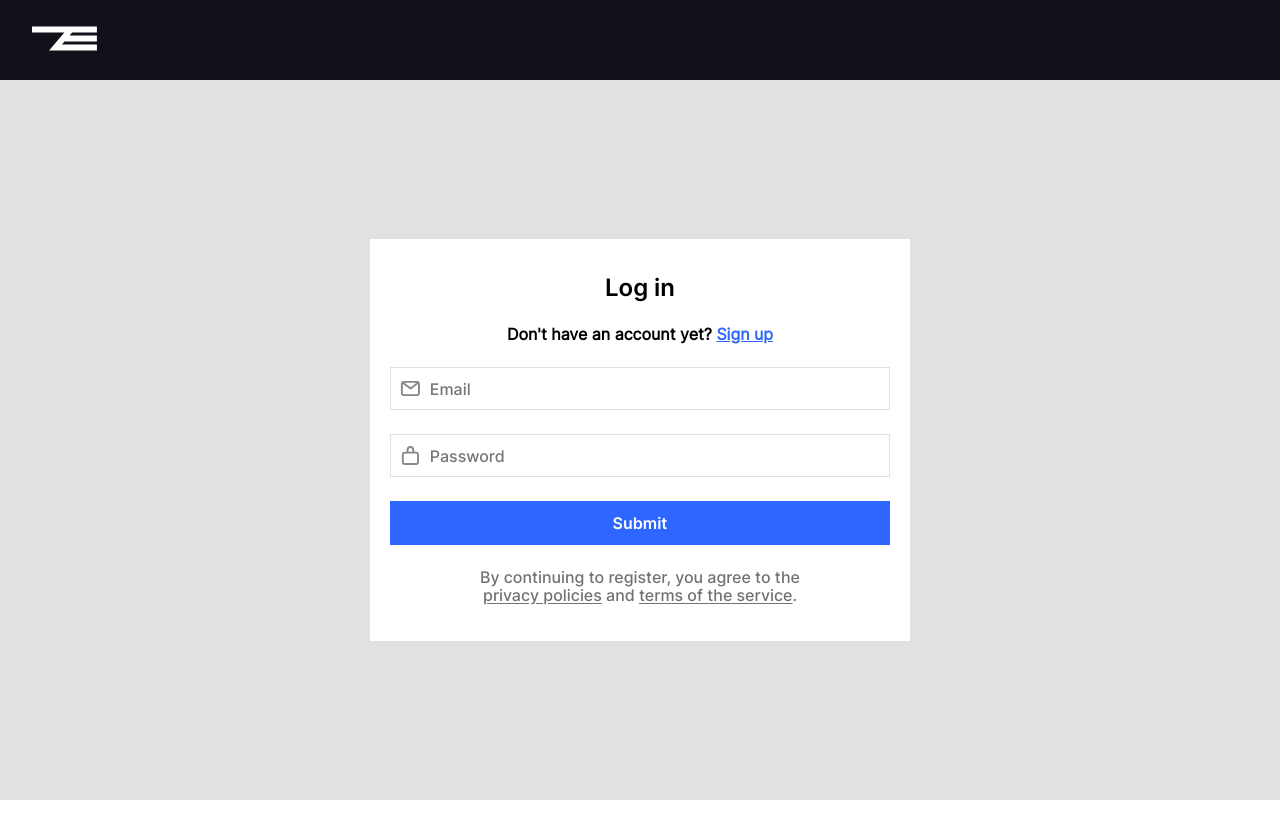
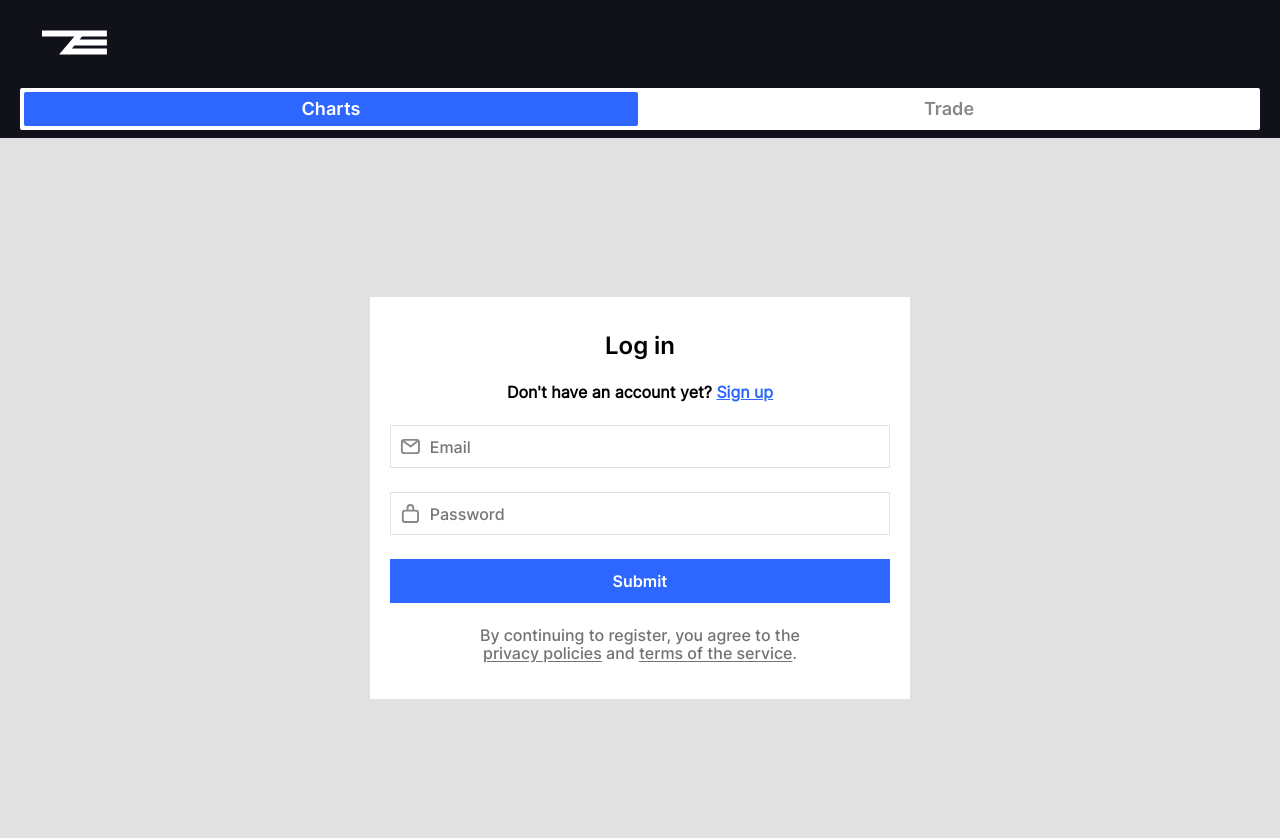
Before and after one commit to Elvinsky/currency-exchange, a Vue app: page /login in a window 1280 px wide. Shown: the top 838 px of the page. Before the commit the page ends 800 px from the top, so only its background shows below. Built offline with nearby package versions, Linux system fonts and the light colour scheme.

Commit message:
feat: [FCE-000] adapted header

```diff
--- /dev/null
+++ b/src/assets/icons/Adaptive/AdaptiveDepositIcon.vue
@@ -0,0 +1,22 @@
+<template>
+  <svg
+    width="17"
+    height="16"
+    viewBox="0 0 17 16"
+    fill="none"
+    xmlns="http://www.w3.org/2000/svg"
+  >
+    <path
+      fill-rule="evenodd"
+      clip-rule="evenodd"
+      d="M0.879676 4.71264L1.01482 5.29584C0.403401 5.69947 0 6.3927 0 7.18015V13.7438C0 14.9898 1.01015 16 2.25624 16H13.7426C14.9886 16 15.9988 14.9898 15.9988 13.7438V12.5131C15.9988 12.1732 15.7233 11.8977 15.3835 11.8977C15.0436 11.8977 14.7681 12.1732 14.7681 12.5131V13.7438C14.7681 14.3102 14.309 14.7693 13.7426 14.7693H2.25624C1.68984 14.7693 1.23068 14.3102 1.23068 13.7438V7.18015C1.23068 6.61374 1.68984 6.15458 2.25624 6.15458H13.7426C14.309 6.15458 14.7681 6.61375 14.7681 7.18015V8.41083C14.7681 8.75067 15.0436 9.02616 15.3835 9.02616C15.7233 9.02616 15.9988 8.75067 15.9988 8.41083V7.18015C15.9988 5.93406 14.9886 4.92391 13.7426 4.92391H13.3883L12.4688 1.65251C12.2002 0.522821 11.1038 -0.239451 9.95539 0.0688526L9.95421 0.0691697L2.3788 2.07851L2.37667 2.07908C1.2436 2.38397 0.620257 3.58687 0.879676 4.71264ZM11.2732 1.94422C11.1482 1.40207 10.6752 1.14961 10.274 1.25757L10.2719 1.25814L2.69646 3.26749L2.69556 3.26773C2.27385 3.38179 1.95109 3.88087 2.07868 4.43525L2.19213 4.9248C2.21343 4.92421 2.2348 4.92391 2.25624 4.92391H12.11L11.2764 1.95847L11.2732 1.94422Z"
+      fill="white"
+      style="fill: white; fill-opacity: 1"
+    />
+    <path
+      d="M9.20519 10.0268C9.0898 10.1422 9.02496 10.2988 9.02496 10.462C9.02496 10.6252 9.0898 10.7817 9.20519 10.8971L11.6665 13.3584C11.9069 13.5987 12.2965 13.5987 12.5368 13.3584C12.7771 13.1181 12.7771 12.7285 12.5368 12.4882L11.1259 11.0773H16.2039C16.5438 11.0773 16.8193 10.8018 16.8193 10.462C16.8193 10.1221 16.5438 9.84662 16.2039 9.84662H11.1259L12.5368 8.43571C12.7771 8.19541 12.7771 7.80579 12.5368 7.56549C12.2965 7.32519 11.9069 7.32519 11.6665 7.56549L9.20519 10.0268Z"
+      fill="white"
+      style="fill: white; fill-opacity: 1"
+    />
+  </svg>
+</template>
--- /dev/null
+++ b/src/assets/icons/Adaptive/AdaptiveWithdrawIcon.vue
@@ -0,0 +1,20 @@
+<template>
+  <svg
+    width="16"
+    height="11"
+    viewBox="0 0 16 11"
+    fill="none"
+    xmlns="http://www.w3.org/2000/svg"
+  >
+    <path
+      d="M8.43514 0.166646C8.31974 0.0599442 8.16321 0 8 0C7.83679 0 7.68026 0.0599442 7.56486 0.166646L5.10332 2.44251C4.863 2.6647 4.863 3.02495 5.10332 3.24715C5.34364 3.46934 5.73328 3.46934 5.9736 3.24715L7.38462 1.94257V6.63793C7.38462 6.95216 7.66013 7.2069 8 7.2069C8.33987 7.2069 8.61539 6.95216 8.61539 6.63793V1.94257L10.0264 3.24715C10.2667 3.46934 10.6564 3.46934 10.8967 3.24715C11.137 3.02495 11.137 2.6647 10.8967 2.44251L8.43514 0.166646Z"
+      fill="white"
+      style="fill: white; fill-opacity: 1"
+    />
+    <path
+      d="M1.23077 5.12069C1.23077 4.80646 0.955252 4.55172 0.615385 4.55172C0.275517 4.55172 0 4.80646 0 5.12069V8.91379C0 10.066 1.01023 11 2.25641 11H13.7436C14.9898 11 16 10.066 16 8.91379V5.12069C16 4.80646 15.7245 4.55172 15.3846 4.55172C15.0447 4.55172 14.7692 4.80646 14.7692 5.12069V8.91379C14.7692 9.43751 14.31 9.86207 13.7436 9.86207H2.25641C1.68996 9.86207 1.23077 9.43751 1.23077 8.91379V5.12069Z"
+      fill="white"
+      style="fill: white; fill-opacity: 1"
+    />
+  </svg>
+</template>
--- a/src/components/Header/HeaderComponent.vue
+++ b/src/components/Header/HeaderComponent.vue
@@ -1,4 +1,5 @@
 <template>
+  <div class="wrapper">
     <div class="header">
       <div class="header__left">
         <div class="header__left__logo">
@@ -7,13 +8,15 @@
         <BaseDropdown
           v-if="!isAuthPages"
           @clickOutside="openMenu('')"
+          class="header__left__dropdown"
         >
           <template #trigger>
             <BaseButton
               @click="openMenu('deposit')"
               :variant="openedMenu === 'deposit' ? 'primary' : 'outlined'"
             >
-            Deposit
+              <div class="pc">Deposit</div>
+              <div class="mobile"><AdaptiveDepositIcon /></div>
             </BaseButton>
           </template>
           <template #content>
@@ -24,13 +27,15 @@
         <BaseDropdown
           v-if="!isAuthPages"
           @clickOutside="openMenu('')"
+          class="header__left__dropdown"
         >
           <template #trigger>
             <BaseButton
               @click="openMenu('withdraw')"
               :variant="openedMenu === 'withdraw' ? 'primary' : 'outlined'"
             >
-            Withdraw
+              <div class="pc">Withdraw</div>
+              <div class="mobile"><AdaptiveWithdrawIcon /></div>
             </BaseButton>
           </template>
           <template #content>
@@ -59,6 +64,19 @@
         <ProfileMenu />
       </div>
     </div>
+    <div class="page-slider">
+      <BaseSlideSelect
+        itemBackgroundColor="#2E67FF"
+        backgroundColor="white"
+        :bordered="false"
+        v-model="pageSliderModel"
+        :options="[
+          { id: '1', label: 'Charts' },
+          { id: '2', label: 'Trade' },
+        ]"
+      />
+    </div>
+  </div>
 </template>
 
 <script setup lang="ts">
@@ -72,10 +90,16 @@
   import { computed, ref } from 'vue';
   import type { THeaderOpenedMenu } from './types';
   import { useRoute } from 'vue-router';
+  import AdaptiveDepositIcon from '@/assets/icons/Adaptive/AdaptiveDepositIcon.vue';
+  import AdaptiveWithdrawIcon from '@/assets/icons/Adaptive/AdaptiveWithdrawIcon.vue';
+  import BaseSlideSelect from '../common/SlideSelect/BaseSlideSelect.vue';
+  import type { ISlideSelectModelValue } from '../common/SlideSelect/types';
 
   const route = useRoute();
 
   const openedMenu = ref<THeaderOpenedMenu>('');
+
+  const pageSliderModel = ref<ISlideSelectModelValue>({ id: '1', label: 'Charts' });
 
   const openMenu = (menu: THeaderOpenedMenu) => {
     if (openedMenu.value == menu) {
@@ -98,6 +122,10 @@
 </script>
 
 <style scoped lang="scss">
+  .wrapper {
+    background-color: var(--color-black-main);
+    padding: 4px 10px;
+
     .header {
       display: grid;
       grid-template-columns: v-bind(gridTemplateColumns);
@@ -112,6 +140,13 @@
       z-index: 9;
       padding: 25px 32px;
 
+      @include w-max($md) {
+        display: flex;
+        flex-direction: row;
+        width: 100%;
+        justify-content: space-between;
+      }
+
       &__left {
         display: flex;
         flex-direction: row;
@@ -119,8 +154,16 @@
         justify-content: center;
         gap: var(--space-l);
 
+        @include w-max($md) {
+          gap: var(--space-s);
+        }
+
         &__logo {
           margin-right: var(--space-l);
+
+          @include w-max($md) {
+            display: none;
+          }
         }
       }
 
@@ -130,6 +173,10 @@
         align-items: center;
         justify-content: center;
         gap: var(--space-l);
+
+        @include w-max($md) {
+          display: none;
+        }
 
         &__link {
           display: flex;
@@ -149,4 +196,20 @@
         }
       }
     }
+
+    .mobile {
+      @include w-min(361px) {
+        display: none;
+      }
+      @include w-max($md) {
+        display: block;
+      }
+    }
+
+    .pc {
+      @include w-max($md) {
+        display: none;
+      }
+    }
+  }
 </style>
--- a/src/components/common/Button/BaseButton.vue
+++ b/src/components/common/Button/BaseButton.vue
@@ -52,6 +52,13 @@
         background-color: var(--color-bg-button-outlined-active);
         border: 2px solid var(--color-bg-button-outlined-active);
       }
+
+      @include w-max($md) {
+        background-color: #252531;
+        border-color: #252531;
+        border: 0;
+        padding: 12px;
+      }
     }
 
     &--primary:not([disabled]) {
--- a/src/components/common/SlideSelect/BaseSlideSelect.vue
+++ b/src/components/common/SlideSelect/BaseSlideSelect.vue
@@ -31,7 +31,11 @@
 <script setup lang="ts">
   import { computed } from 'vue';
   import type { ISlideSelectModelValue, ISlideSelectProps } from './types';
-  const props = defineProps<ISlideSelectProps>();
+  const props = withDefaults(defineProps<ISlideSelectProps>(), {
+    backgroundColor: 'transparent',
+    itemBackgroundColor: 'black',
+    bordered: true,
+  });
 
   const emits = defineEmits<(e: 'update:modelValue', value: ISlideSelectModelValue) => void>();
 
@@ -39,7 +43,10 @@
     emits('update:modelValue', option);
   };
 
-  const backGroundColorComp = computed(() => props.backgroundColor || 'transparent');
+  const borderComp = computed(() => {
+    if (props.bordered) return '1px solid var(--color-gray-light)';
+    return '0';
+  });
 </script>
 
 <style scoped lang="scss">
@@ -65,10 +72,10 @@
       justify-content: space-between;
       gap: var(--space-2xs);
       padding: var(--space-2xs);
-      border: 1px solid var(--color-gray-light);
+      border: v-bind(borderComp);
       border-radius: 2px;
       width: 100%;
-      background-color: v-bind(backGroundColorComp);
+      background-color: v-bind(backgroundColor);
 
       &__item {
         color: var(--color-gray-main);
@@ -97,7 +104,7 @@
 
         &--active {
           color: var(--color-white-main);
-          background-color: var(--color-black-main);
+          background-color: v-bind(itemBackgroundColor);
         }
       }
     }
--- a/src/components/common/SlideSelect/types.ts
+++ b/src/components/common/SlideSelect/types.ts
@@ -8,4 +8,6 @@ export interface ISlideSelectProps {
   options: ISlideSelectModelValue[];
   backgroundColor?: string;
   label?: string;
+  itemBackgroundColor?: string;
+  bordered?: boolean;
 }
```
Lines whose indentation alone changed are shown as unchanged.
